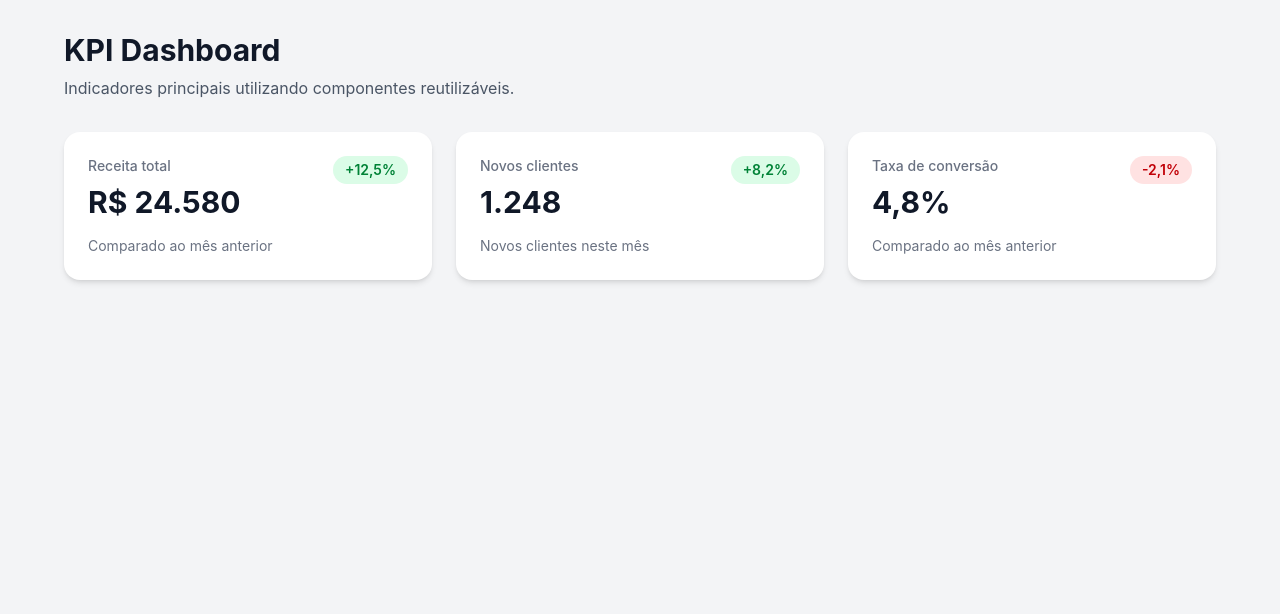
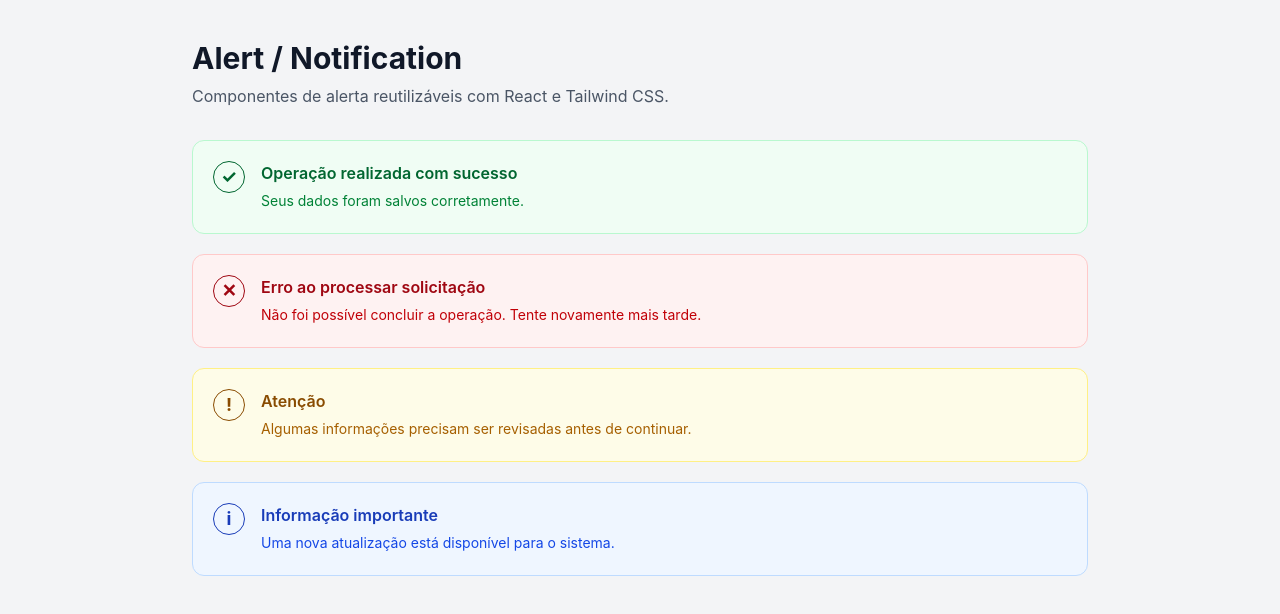
Before and after one commit to wanessags/Tailwind-CSS-React-, a React (Vite) app: page / in a window 1280 px wide. Shown: the top 614 px of the page. Built offline with nearby package versions, Linux system fonts and the light colour scheme.

Commit message:
feat: cria componente de alertas e notificacoes

```diff
--- a/src/App.jsx
+++ b/src/App.jsx
@@ -1,41 +1,35 @@
-import KpiCard from "./components/KpiCard";
+import Alert from "./components/Alert";
 
 function App() {
   return (
-    <main className="min-h-screen bg-gray-100 p-8">
-      <div className="mx-auto max-w-6xl">
+    <main className="min-h-screen bg-gray-100 p-6 md:p-10">
+      <div className="mx-auto max-w-4xl">
         <header className="mb-8">
-          <h1 className="text-3xl font-bold text-gray-900">KPI Dashboard</h1>
+          <h1 className="text-3xl font-bold text-gray-900">
+            Alert / Notification
+          </h1>
 
           <p className="mt-2 text-gray-600">
-            Indicadores principais utilizando componentes reutilizáveis.
+            Componentes de alerta reutilizáveis com React e Tailwind CSS.
           </p>
         </header>
 
-        <section className="grid grid-cols-1 gap-6 sm:grid-cols-2 lg:grid-cols-3">
-          <KpiCard
-            title="Receita total"
-            value="R$ 24.580"
-            trend="+12,5%"
-            trendType="positive"
-            description="Comparado ao mês anterior"
-          />
+        <section className="space-y-5">
+          <Alert title="Operação realizada com sucesso" variant="success">
+            Seus dados foram salvos corretamente.
+          </Alert>
 
-          <KpiCard
-            title="Novos clientes"
-            value="1.248"
-            trend="+8,2%"
-            trendType="positive"
-            description="Novos clientes neste mês"
-          />
+          <Alert title="Erro ao processar solicitação" variant="error">
+            Não foi possível concluir a operação. Tente novamente mais tarde.
+          </Alert>
 
-          <KpiCard
-            title="Taxa de conversão"
-            value="4,8%"
-            trend="-2,1%"
-            trendType="negative"
-            description="Comparado ao mês anterior"
-          />
+          <Alert title="Atenção" variant="warning">
+            Algumas informações precisam ser revisadas antes de continuar.
+          </Alert>
+
+          <Alert title="Informação importante" variant="info">
+            Uma nova atualização está disponível para o sistema.
+          </Alert>
         </section>
       </div>
     </main>
--- a/src/components/Alert.jsx
+++ b/src/components/Alert.jsx
@@ -0,0 +1,61 @@
+
+function Alert({
+  title,
+  children,
+  variant = "info",
+}) {
+  const variants = {
+    success: {
+      container: "border-green-200 bg-green-50",
+      title: "text-green-800",
+      text: "text-green-700",
+      icon: "✓",
+    },
+    error: {
+      container: "border-red-200 bg-red-50",
+      title: "text-red-800",
+      text: "text-red-700",
+      icon: "✕",
+    },
+    warning: {
+      container: "border-yellow-200 bg-yellow-50",
+      title: "text-yellow-800",
+      text: "text-yellow-700",
+      icon: "!",
+    },
+    info: {
+      container: "border-blue-200 bg-blue-50",
+      title: "text-blue-800",
+      text: "text-blue-700",
+      icon: "i",
+    },
+  }
+
+  const style = variants[variant] || variants.info
+
+  return (
+    <div
+      role="alert"
+      className={`flex items-start gap-4 rounded-xl border p-5 ${style.container}`}
+    >
+      <span
+        className={`flex h-8 w-8 shrink-0 items-center justify-center rounded-full border border-current text-lg font-bold ${style.title}`}
+        aria-hidden="true"
+      >
+        {style.icon}
+      </span>
+
+      <div>
+        <h2 className={`font-semibold ${style.title}`}>
+          {title}
+        </h2>
+
+        <div className={`mt-1 text-sm leading-6 ${style.text}`}>
+          {children}
+        </div>
+      </div>
+    </div>
+  )
+}
+
+export default Alert
```
